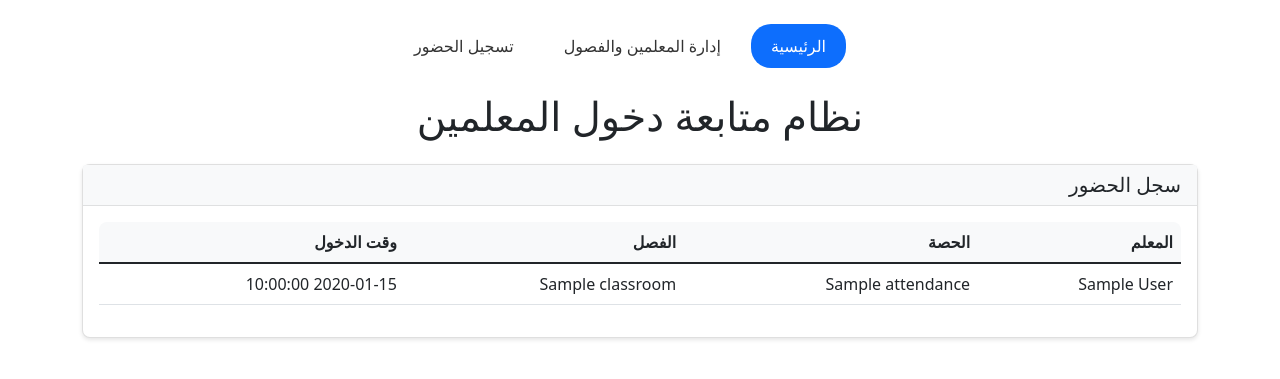
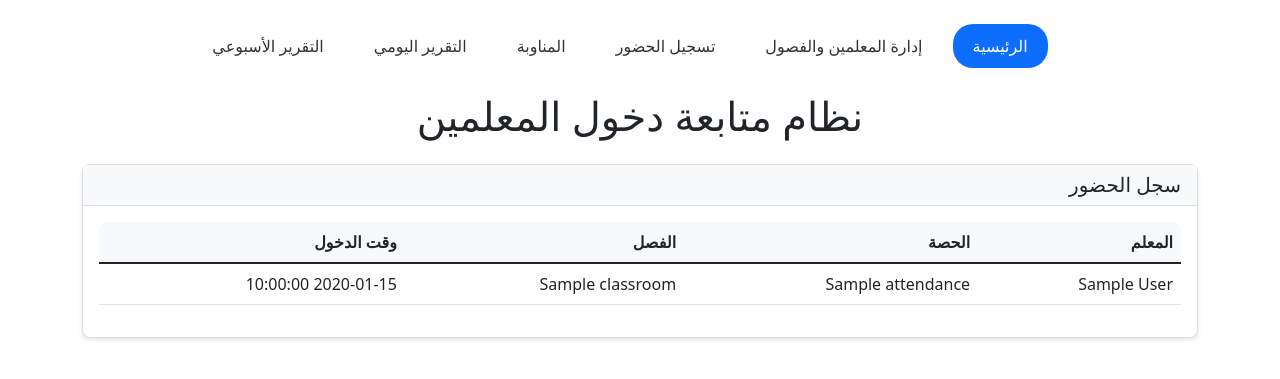
Before and after one commit to thothebo/teatsherattendence, a Flask app: page / in a window 1280 px wide. Shown: the top 379 px of the page. Run offline with Flask 2, Linux system fonts and the light colour scheme; tables that the repository leaves empty hold one stand-in row (values such as "Sample post").

Commit message:
feat: add navigation links for supervision and reports
Added new navigation links for supervision, daily report, and weekly report pages to improve user navigation and access to these features.

```diff
--- a/templates/index.html
+++ b/templates/index.html
@@ -45,6 +45,15 @@
             </li>
             <li class="nav-item">
                 <a class="nav-link" href="{{ url_for('attendance') }}">تسجيل الحضور</a>
+            </li>
+            <li class="nav-item">
+                <a class="nav-link" href="{{ url_for('supervision') }}">المناوبة</a>
+            </li>
+            <li class="nav-item">
+                <a class="nav-link" href="{{ url_for('daily_report') }}">التقرير اليومي</a>
+            </li>
+            <li class="nav-item">
+                <a class="nav-link" href="{{ url_for('weekly_report') }}">التقرير الأسبوعي</a>
             </li>
         </ul>
 
```
